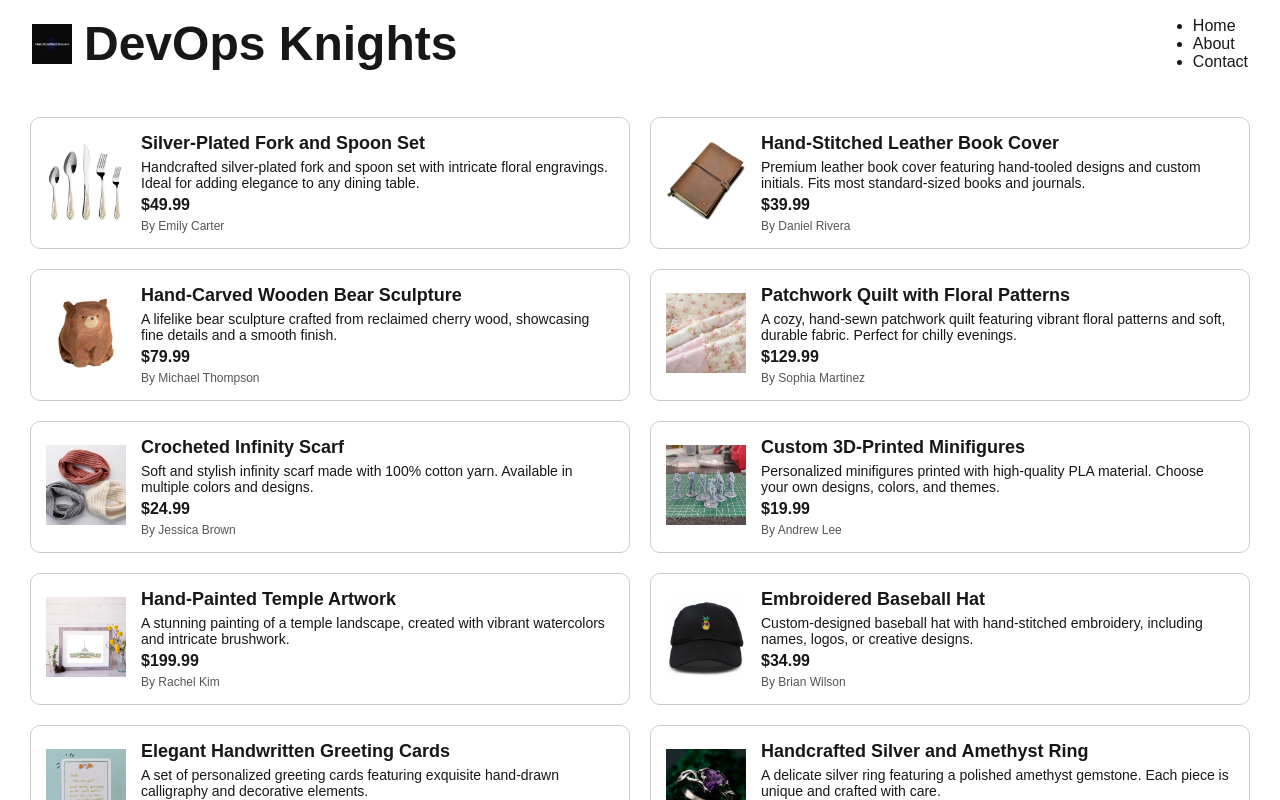
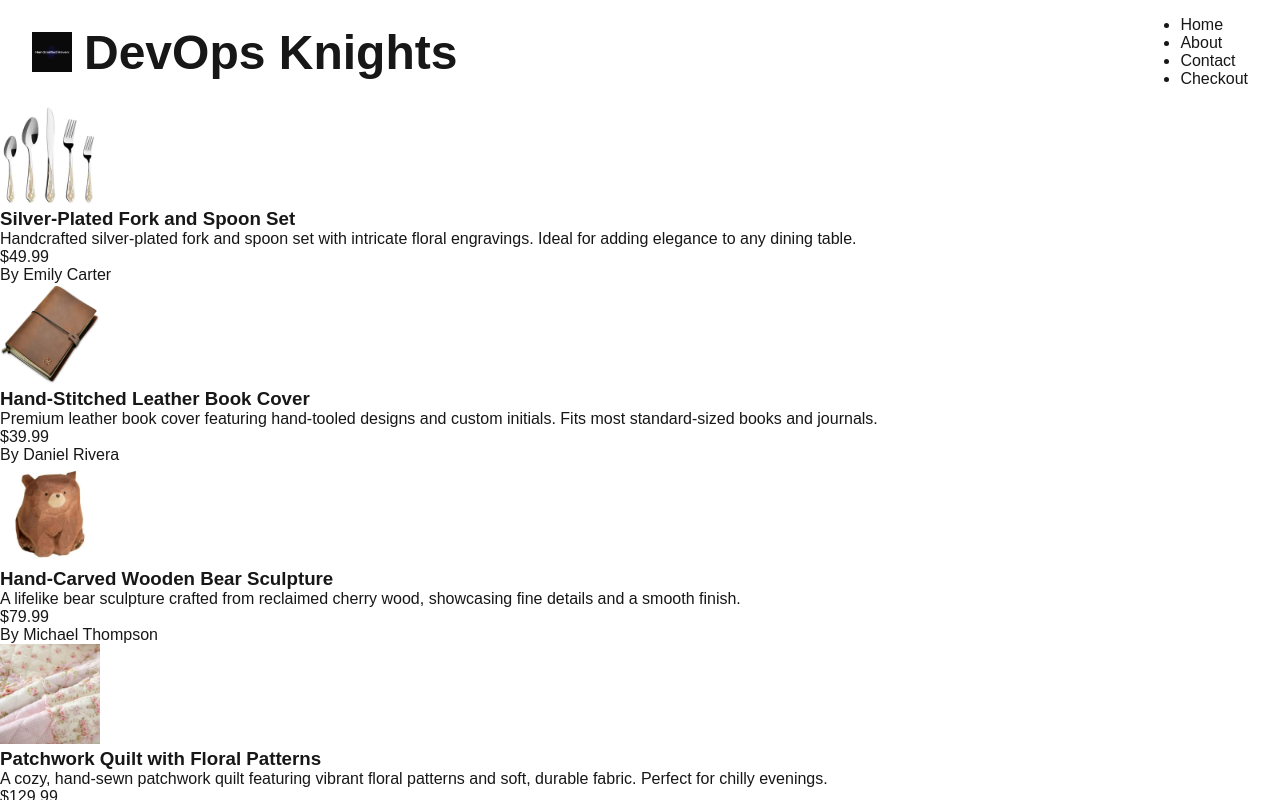
Before and after one commit to coding-noble/DevOps-Knights-Projects, a Next.js app: page / in a window 1280 px wide. Shown: the top 800 px of the page. Built offline with nearby package versions, Linux system fonts and the light colour scheme.

Commit message:
Pages Done Now CSS

```diff
--- a/src/app/ItemCard.tsx
+++ b/src/app/ItemCard.tsx
@@ -14,35 +14,15 @@ interface ItemCardProps {
 const ItemCard: React.FC<ItemCardProps> = ({ id, name, price, description, image, creator }) => {
     return (
         <Link href={`/item/${id}`} passHref>
-            <div
-                style={{
-                    display: "flex",
-                    alignItems: "center",
-                    border: "1px solid #ccc",
-                    borderRadius: "10px",
-                    padding: "15px",
-                    margin: "10px",
-                    width: "600px",
-                    cursor: "pointer",
-                    textDecoration: "none",
-                    backgroundColor: "#fff",
-                }}
-            >
-                {/* Image Section */}
-                <div style={{ marginRight: "15px" }}>
-                    {image ? (
-                        <Image src={image} alt={name} width={80} height={80} />
-                    ) : (
-                        <div style={{ width: "80px", height: "80px", backgroundColor: "#eee" }} />
-                    )}
+            <div>
+                <div>
+                    {image ? <Image src={image} alt={name} width={100} height={100} /> : <div />}
                 </div>
-
-                {/* Text Content */}
-                <div style={{ flex: 1 }}>
-                    <h3 style={{ margin: "0", fontSize: "18px" }}>{name}</h3>
-                    <p style={{ margin: "5px 0", fontSize: "14px" }}>{description}</p>
-                    <p style={{ margin: "5px 0", fontWeight: "bold" }}>${price.toFixed(2)}</p>
-                    <p style={{ fontSize: "12px", color: "#555" }}>By {creator}</p>
+                <div>
+                    <h3>{name}</h3>
+                    <p>{description}</p>
+                    <p>${price.toFixed(2)}</p>
+                    <p>By {creator}</p>
                 </div>
             </div>
         </Link>
--- a/src/app/header.tsx
+++ b/src/app/header.tsx
@@ -15,6 +15,7 @@ const Header = () => {
           <li><Link href="/">Home</Link></li>
           <li><Link href="/about">About</Link></li>
           <li><Link href="/contact">Contact</Link></li>
+          <li><Link href="/checkout">Checkout</Link></li>
         </ul>
       </nav>
     </header>
--- a/src/app/page.tsx
+++ b/src/app/page.tsx
@@ -1,9 +1,9 @@
 "use client";
 
 import React, { useEffect, useState } from "react";
-import Header from "./header";  // Adjust path as needed
-import Footer from "./footer";  // Adjust path as needed
-import ItemCard from "./ItemCard";  // Adjust path as needed
+import Header from "./header";
+import Footer from "./footer";
+import ItemCard from "./ItemCard";
 
 interface Item {
     id: string;
@@ -25,26 +25,15 @@ export default function Home() {
                 }
                 return res.json();
             })
-      .then((data) => setItems(data.items)) // 🔥 Fix: Access "items" inside JSON
+            .then((data) => setItems(data.items))
             .catch((error) => console.error("Error loading items:", error));
-
     }, []);
 
     return (
-    <div style={{ minHeight: "100vh", display: "flex", flexDirection: "column" }}>
-      {/* Header */}
+        <div>
             <Header />
 
-      {/* Main Content */}
-      <div
-        style={{
-          flex: 1,
-          padding: "20px",
-          display: "flex",
-          flexWrap: "wrap",
-          justifyContent: "center",
-        }}
-      >
+            <div>
                 {items.length > 0 ? (
                     items.map((item) => <ItemCard key={item.id} {...item} />)
                 ) : (
@@ -52,7 +41,6 @@ export default function Home() {
                 )}
             </div>
 
-      {/* Footer */}
             <Footer />
         </div>
     );
```
Also changed, not shown: src/app/ThankYouPage.tsx (deleted, +0 -49 lines), src/app/checkout/page.tsx (added, +86 -0 lines), src/app/checkout/thank-you/page.tsx (added, +79 -0 lines), src/app/item/[id]/page.tsx (added, +86 -0 lines). Lines whose indentation alone changed are shown as unchanged.
